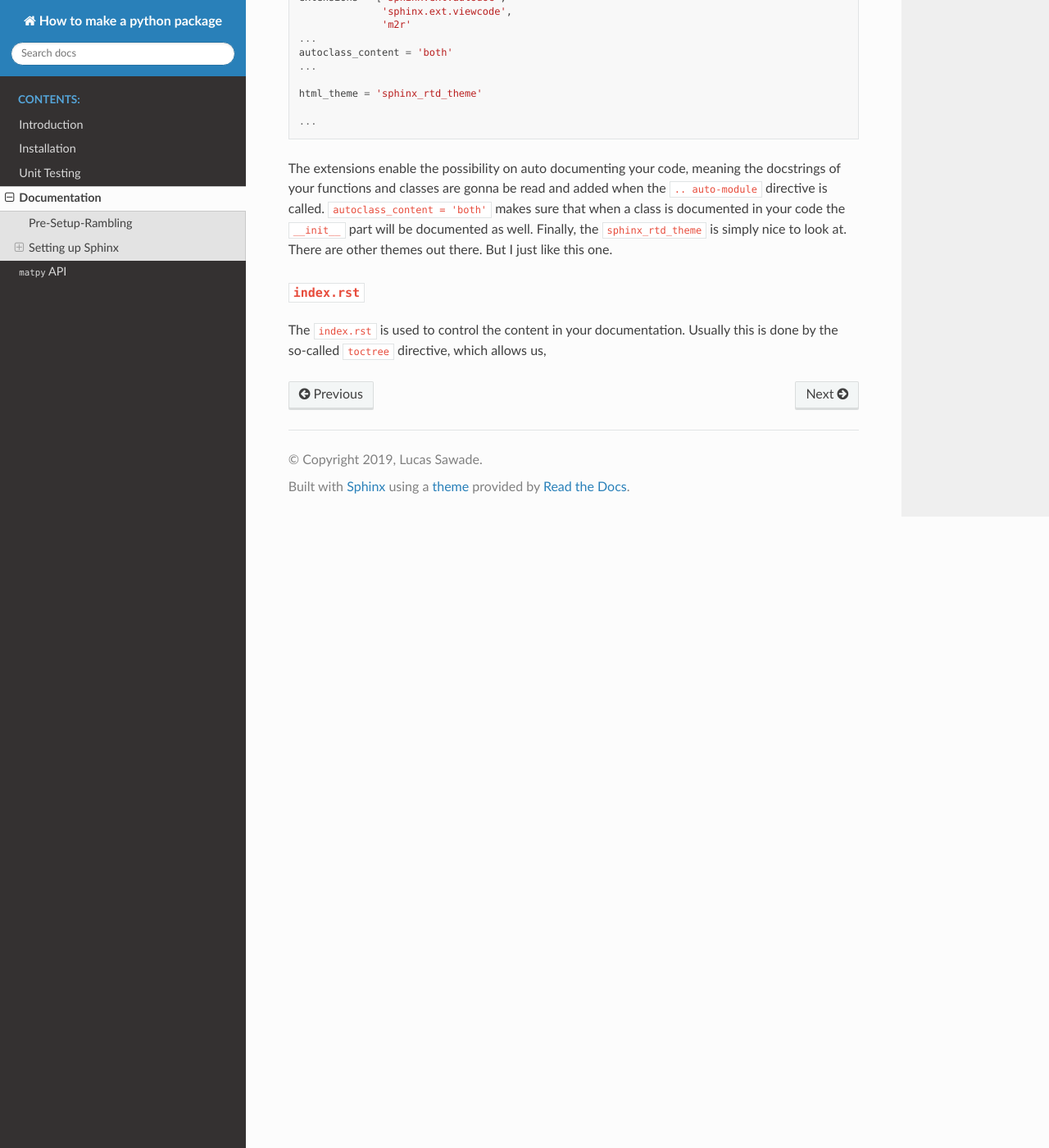
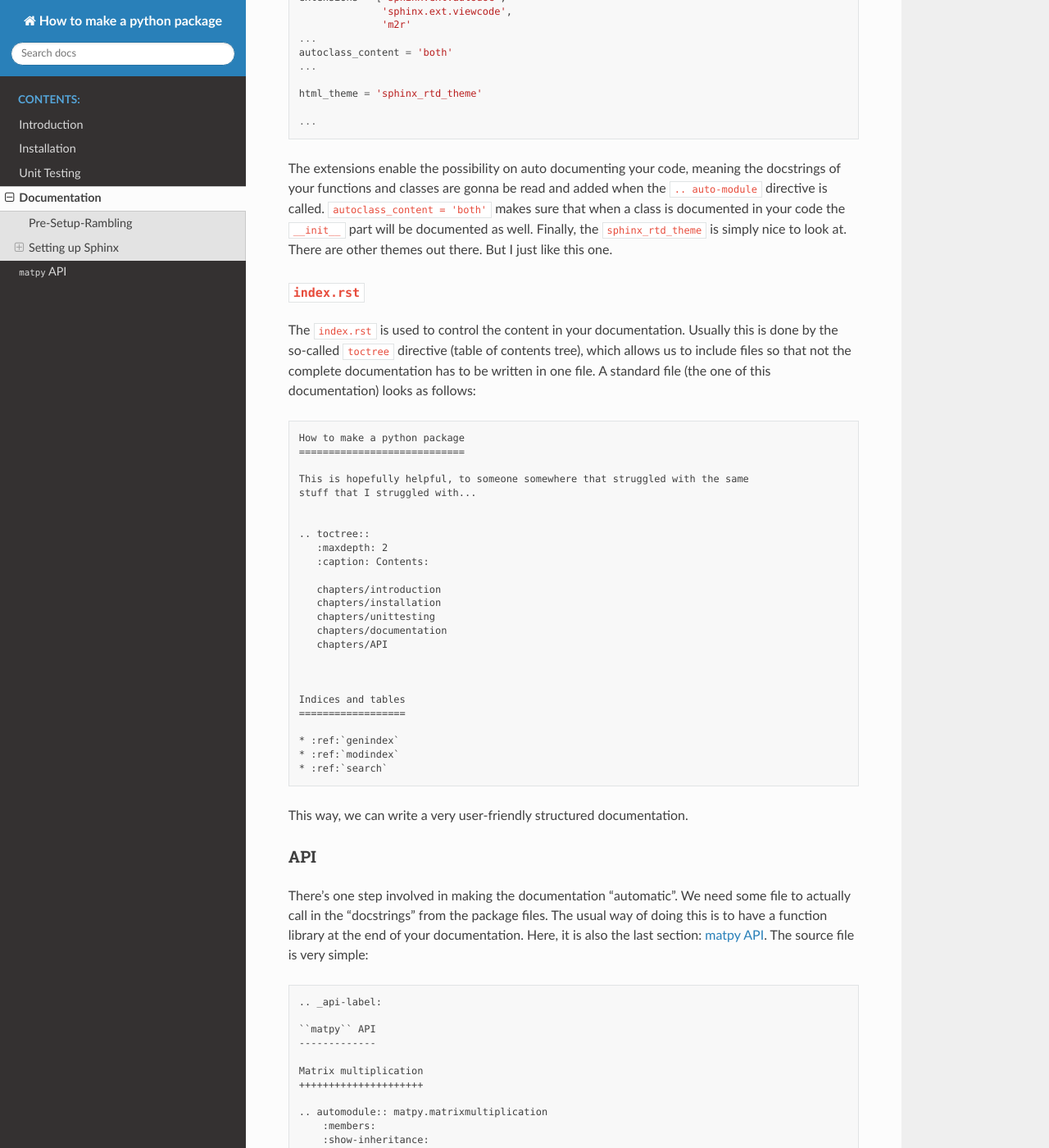
Before and after one commit to lsawade/how_to_make_a_python_package, a Sphinx documentation site: the page built from docs/source/chapters/documentation.rst, in a window 1280 px wide and 1400 px high, scrolled down 1185 px. Shown: the whole window at 82% size. Built offline with Sphinx 7.4.7 and the Read the Docs theme 2.0.0, drawn with Linux system fonts in a browser that asks for light colours; some of the changed text lies outside the part shown.

Commit message:
Finished index.rst and API doc

```diff
--- a/docs/source/chapters/API.rst
+++ b/docs/source/chapters/API.rst
@@ -1,3 +1,5 @@
+.. _api-label:
+
 ``matpy`` API
 -------------
 
--- a/docs/source/chapters/documentation.rst
+++ b/docs/source/chapters/documentation.rst
@@ -1,3 +1,5 @@
+.. _doc-label: doc.rst
+
 Documentation
 -------------
 
@@ -79,4 +81,37 @@ to look at. There are other themes out there. But I just like this one.
 =============
 
 The ``index.rst`` is used to control the content in your documentation.
-Usually this is done by the so-called ``toctree`` directive, which allows us,
+Usually this is done by the so-called ``toctree`` directive (table of
+contents tree), which allows us to include files so that not the complete
+documentation has to be written in one file. A standard file (the one of this
+documentation) looks as follows:
+
+.. include:: ../index.rst
+    :code: rst
+
+This way, we can write a very user-friendly structured documentation.
+
+
+
+API
+===
+
+There's one step involved in making the documentation "automatic". We need
+some file to actually call in the "docstrings" from the package files. The
+usual way of doing this is to have a function library at the end of your
+documentation. Here, it is also the last section: :ref:`api-label`. The
+source file is very simple:
+
+.. include:: API.rst
+    :code: rst
+
+As you can see, we have exactly one ``.. automodule::`` per python module
+(file). The cool thing about this is that we don't have to
+change the actual reference to the function or even write manual
+documentation on the side. When the functions in the package are updated, so
+will the documentation.
+
+
+
+ReadTheDocs
+===========
```
